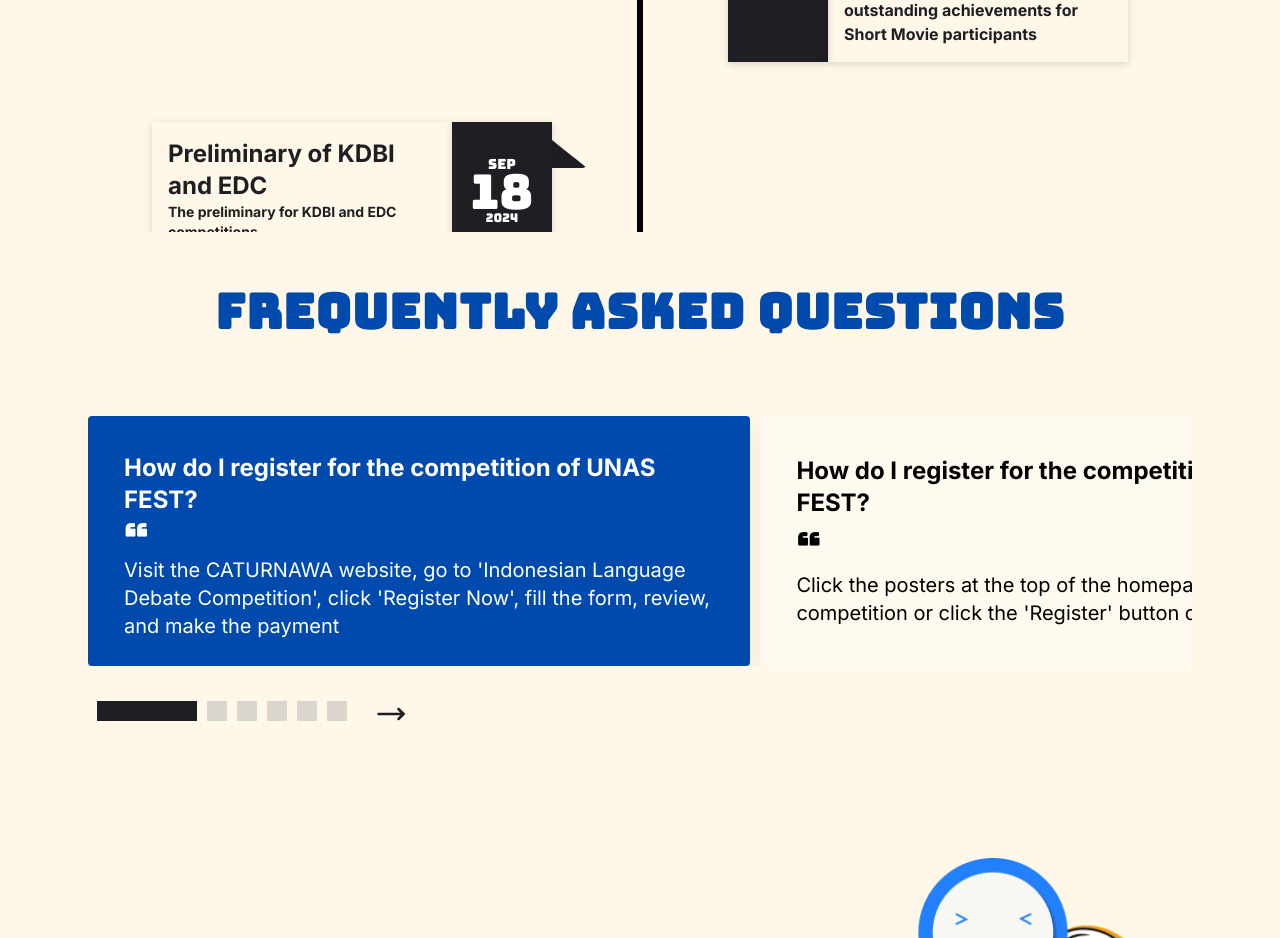
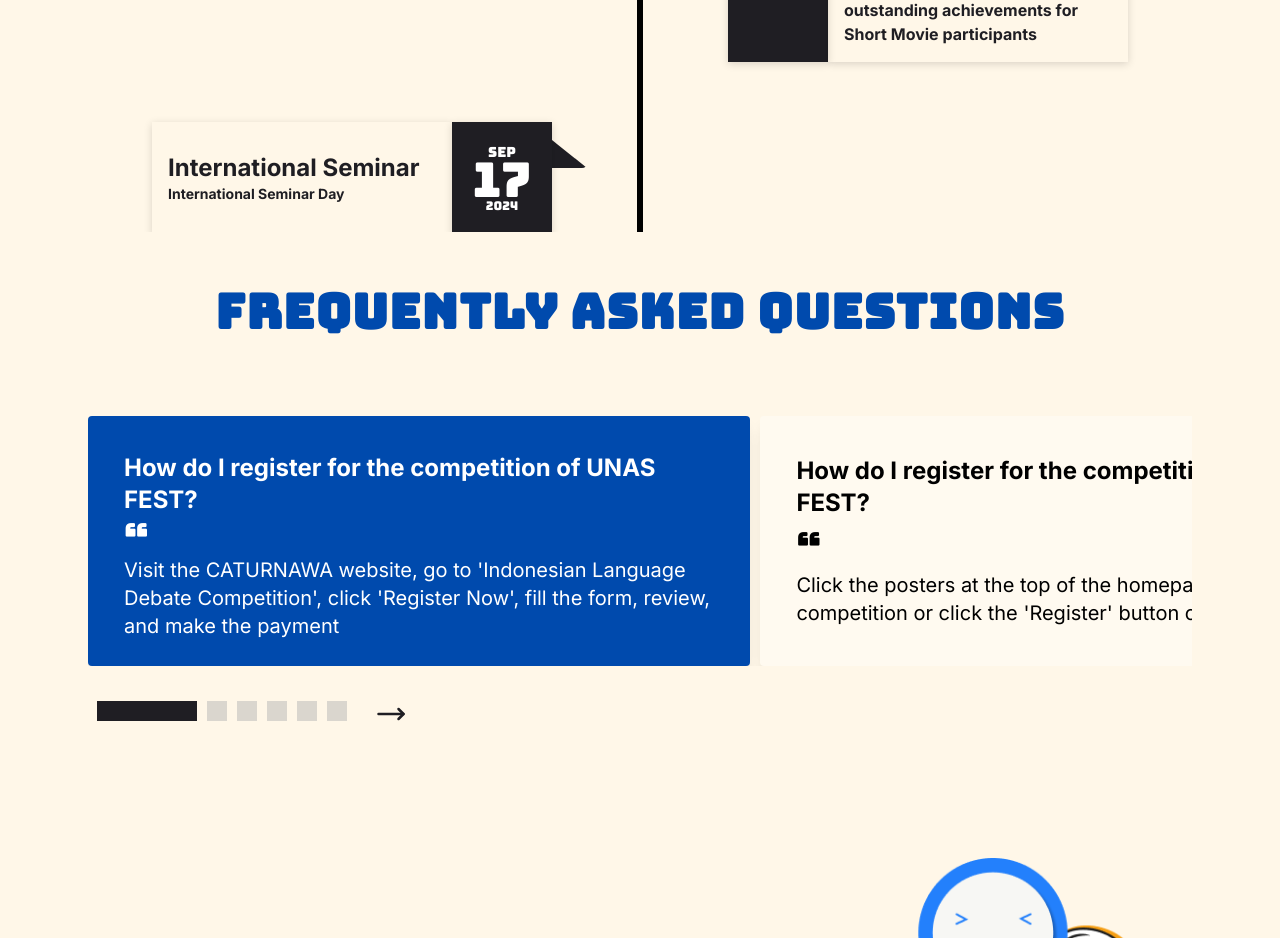
Before and after one commit to Rangga056/unasfest, a Next.js app: page / in a window 1280 px wide. Shown: the part 4400-5338 px from the top of the page. Built offline with nearby package versions, Linux system fonts and the light colour scheme.

Commit message:
FAQ homepages, timeline

```diff
--- a/constants/Faqs/index.ts
+++ b/constants/Faqs/index.ts
@@ -19,9 +19,9 @@
   },
   {
     index: 3,
-    quetion: "When will the winners be announced?",
+    quetion: "What is the deadline for registration for the UNAS FEST competition?",
     answer:
-      "The deadline for registration for the Kompetisi Debat Bahasa Indonesia (KDBI) is August 23, 2024",
+      "The deadline for registration for the Kompetisi Debat Bahasa Indonesia (KDBI) is August 23, 2024.",
   },
   {
     index: 4,
--- a/constants/Timeline/index.ts
+++ b/constants/Timeline/index.ts
@@ -25,6 +25,14 @@
     color: "#1F1E23",
   },
   {
+    title: "International Seminar",
+    description: "International Seminar Day",
+    month: "SEP",
+    date: "17",
+    year: "2024",
+    color: "#1F1E23",
+  },
+  {
     title: "Preliminary of KDBI and EDC",
     description: "The preliminary for KDBI and EDC competitions",
     month: "SEP",
@@ -37,14 +45,6 @@
     description: "The preliminary for Short Movie",
     month: "SEP",
     date: "28",
-    year: "2024",
-    color: "#1F1E23",
-  },
-  {
-    title: "International Seminar",
-    description: "International Seminar Day",
-    month: "SEP",
-    date: "17",
     year: "2024",
     color: "#1F1E23",
   },
```
